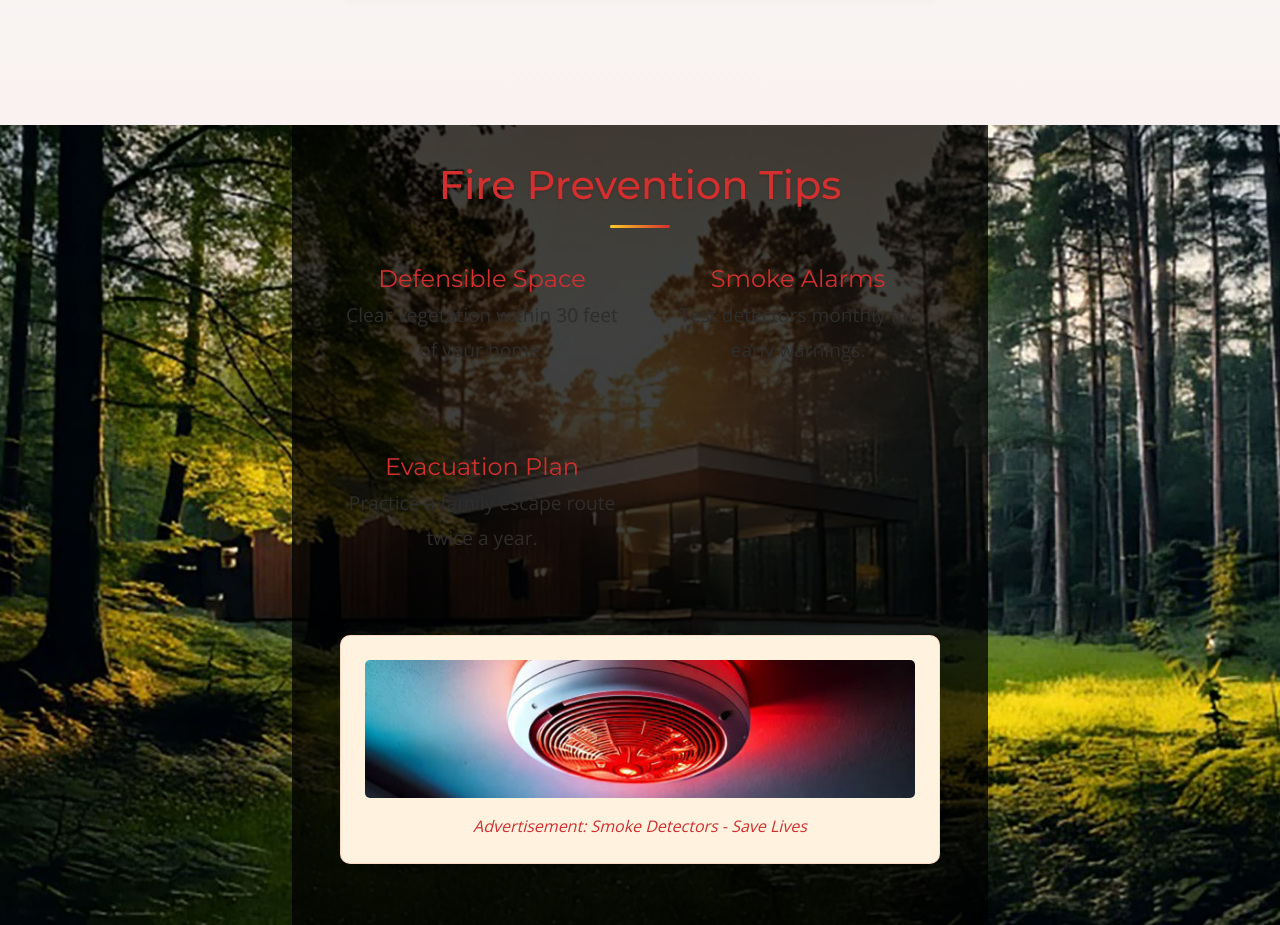
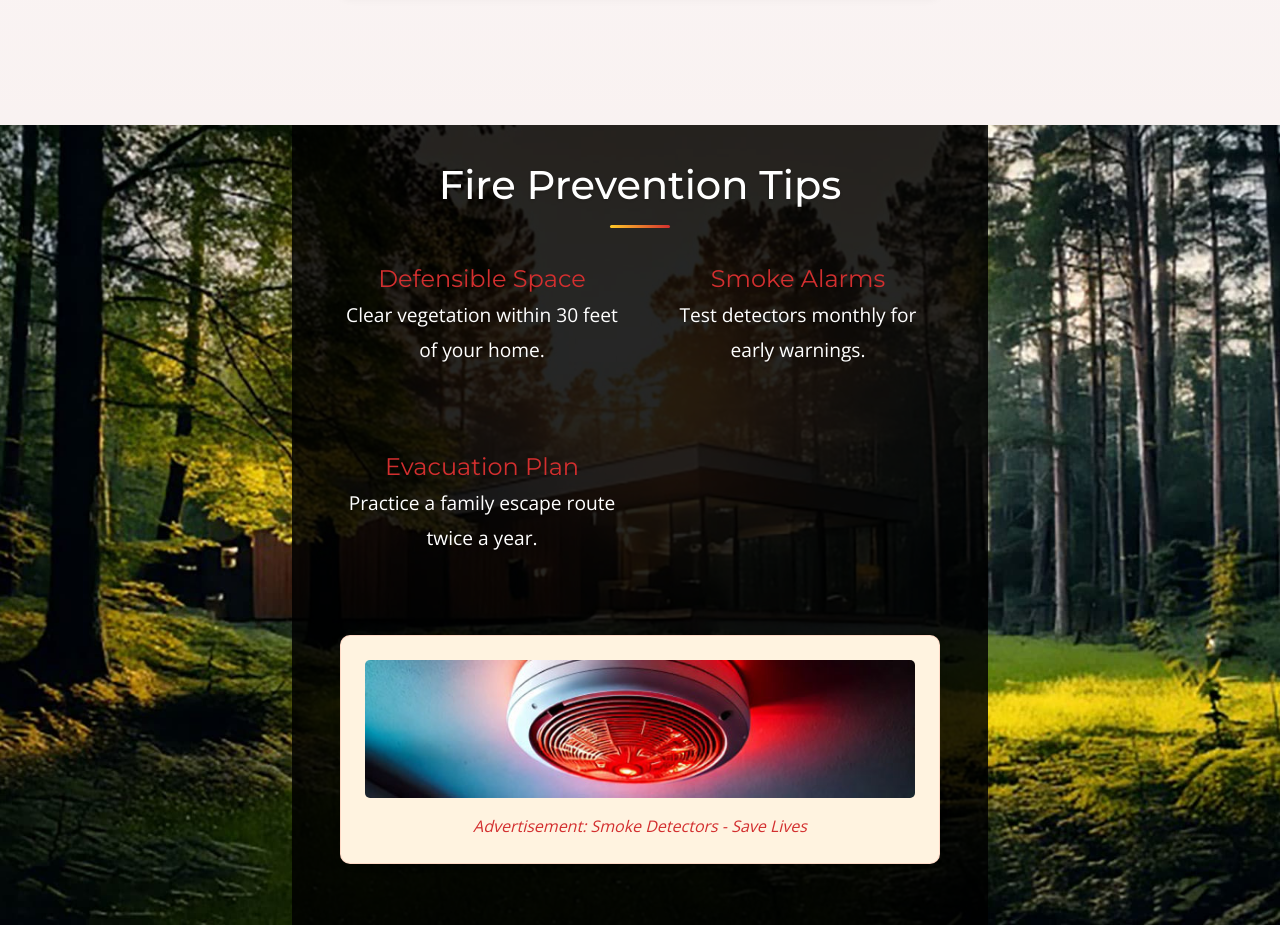
Before and after one commit to JvdZwaan76/eyeonthefire, a plain HTML site: page index.html in a window 1280 px wide. Shown: the part 1386-2311 px from the top of the page. Drawn offline with nearby package versions, Linux system fonts and the light colour scheme.

Commit message:
Add files via upload
git add styles.css
git commit -m "Improved text readability by adjusting colors and overlays"
git push

```diff
--- a/styles.css
+++ b/styles.css
@@ -156,7 +156,7 @@ p { font-size: 1.1rem; }
   color: #fff;
   text-shadow: 0 2px 8px rgba(0, 0, 0, 0.7);
   padding: 1.5rem;
-  background: rgba(0, 0, 0, 0.5);
+  background: rgba(0, 0, 0, 0.7); /* Darker overlay for better contrast */
   border-radius: 10px;
 }
 
@@ -507,7 +507,7 @@ button:hover {
 
 /* Prevention Section */
 .content-overlay {
-  background: rgba(0, 0, 0, 0.75);
+  background: rgba(0, 0, 0, 0.85); /* Darker overlay for better contrast */
   padding: 3rem;
   border-radius: 10px;
   max-width: 1000px;
@@ -515,7 +515,7 @@ button:hover {
 }
 
 .content-overlay h2 {
-  color: #d32f2f; /* Match other pages */
+  color: #fff; /* White for better contrast */
   font-weight: 500; /* Lighter weight for elegance */
   text-shadow: 0 1px 3px rgba(0, 0, 0, 0.2);
   margin-bottom: 1.5rem;
@@ -534,7 +534,7 @@ button:hover {
 
 .prevention-text {
   font-size: 1.2rem;
-  color: #2d2d2d; /* Match other pages */
+  color: #fff; /* White for better contrast */
   margin-bottom: 3rem;
   line-height: 1.8;
   text-shadow: 0 1px 2px rgba(0, 0, 0, 0.05); /* Subtle depth */
```
